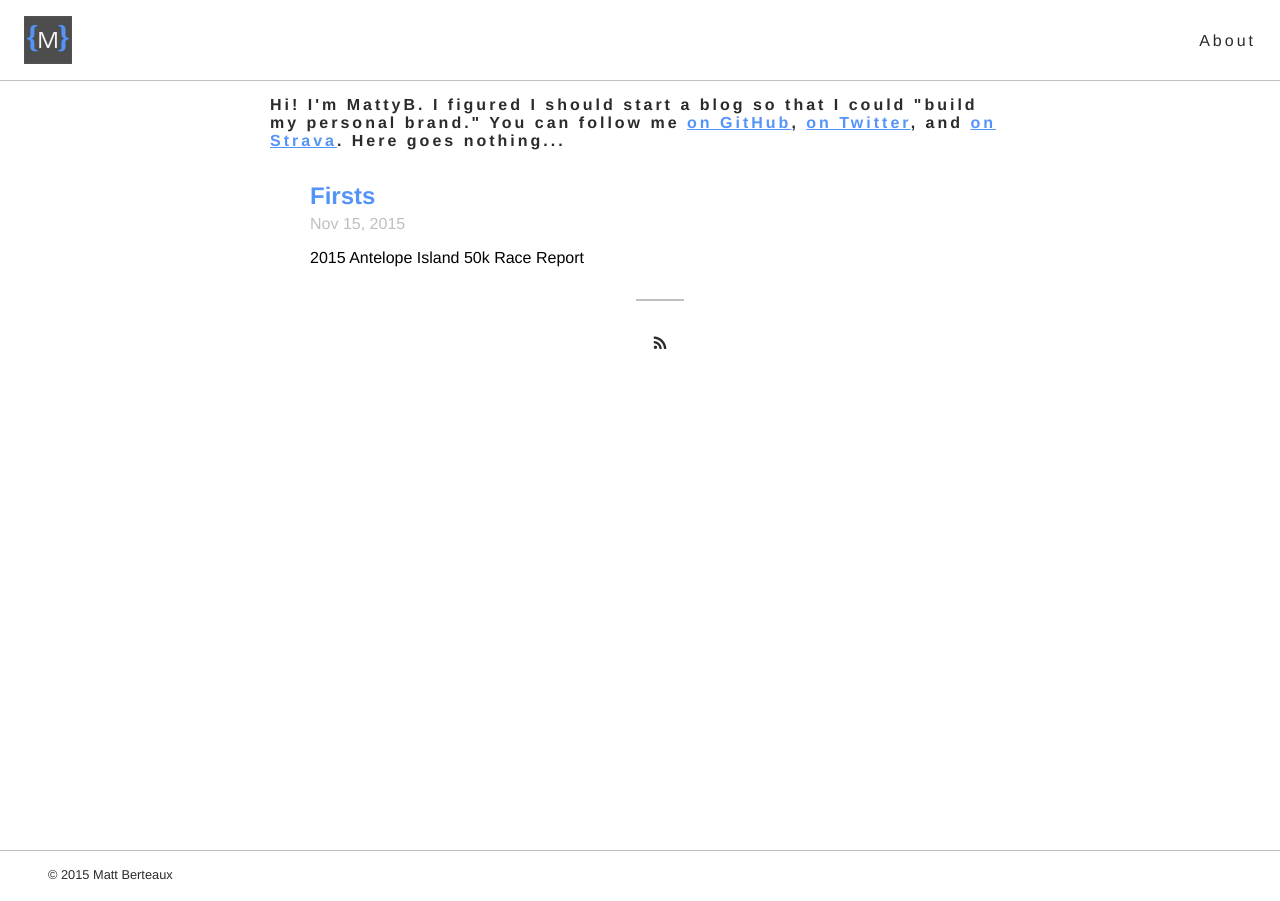
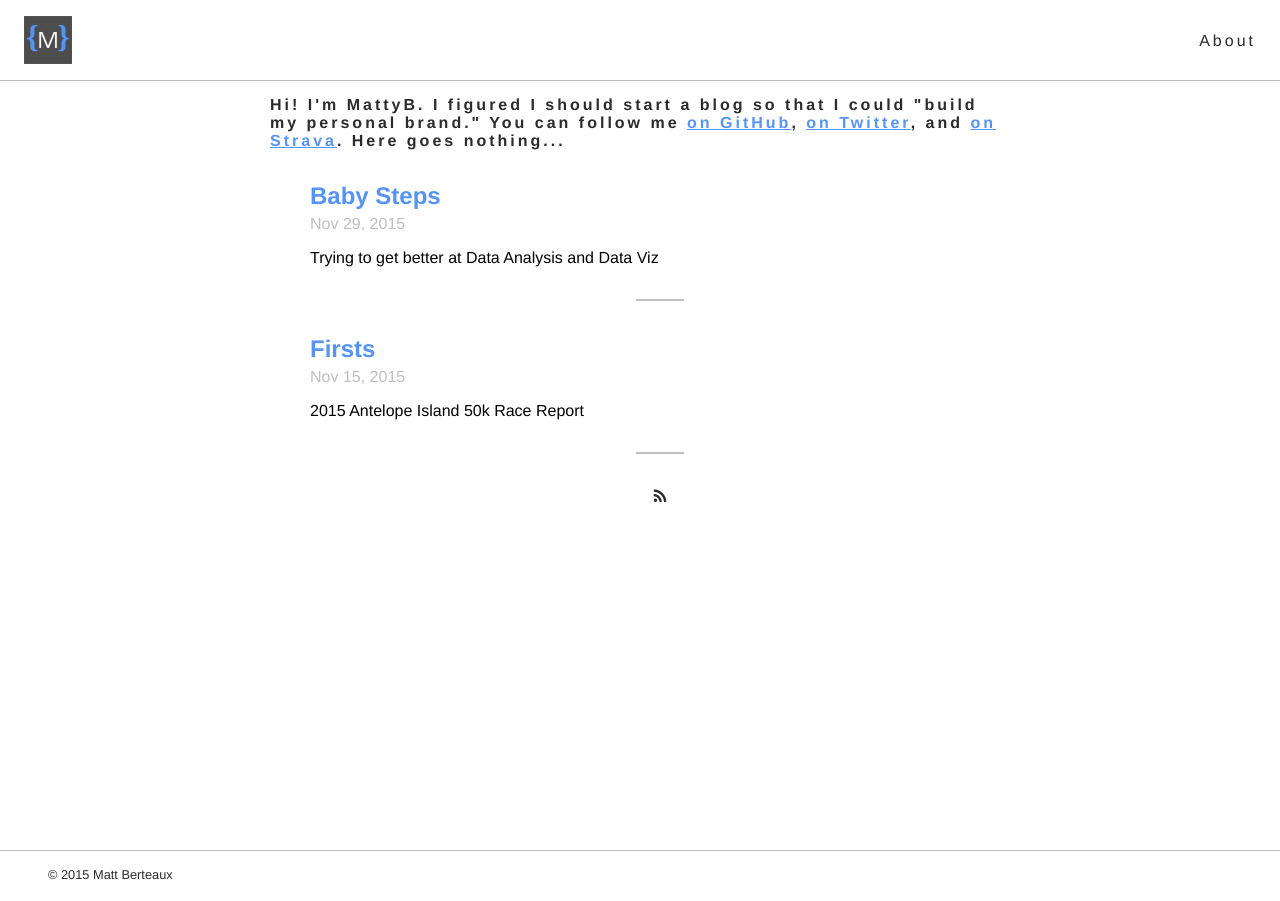
Before and after one commit to mattyb678/mattyb678.github.io, a Jekyll site: the page built from index.html, in a window 1280 px wide. Built offline with Jekyll 4.4.1, drawn with Linux system fonts in a browser that asks for light colours; nearby versions of some CDN libraries; some of the changed lines change nothing that is shown.

Commit message:
Added another post and a twitter plugin and some styles

```diff
--- /dev/null
+++ b/_plugins/lazy_tweet_embedding.rb
@@ -0,0 +1,46 @@
+require "open-uri"
+require "json"
+
+# convert tweet url to embedding html
+def embedding_tweet(content)
+  embedded_content = content
+  content.scan(/(https?:\/\/twitter\.com\/[a-zA-Z0-9_]+\/status\/([0-9]+)\/?)/).each do |url, id|
+    tweet_json = open("https://api.twitter.com/1/statuses/oembed.json?id=#{id}").read
+    tweet_html = JSON.parse(tweet_json, { :symbolize_names => true })[:html]
+    embedded_content = embedded_content.gsub(/#{url}/, tweet_html)
+  end
+  embedded_content
+end
+
+module Jekyll
+
+  # for markdown, extend oroginal parser's convert method
+  module Converters
+    class Markdown < Converter
+      alias_method :parser_converter, :convert
+
+      def convert(content)
+        parser_converter(embedding_tweet(content))
+      end
+    end
+  end
+
+  # for html, extend converter as a plugin
+  class EmbeddingTweetIntoHTML < Converter
+    safe true
+    priority :low
+
+    def matches(ext)
+      ext =~ /^\.html$/i
+    end
+
+    def output_ext(ext)
+      ".html"
+    end
+
+    def convert(content)
+      embedding_tweet(content)
+    end
+  end
+
+end
--- /dev/null
+++ b/_posts/2015-11-29-baby-steps.md
@@ -0,0 +1,42 @@
+---
+layout: post
+title: "Baby Steps"
+subtitle: "Trying to get better at Data Analysis and Data Viz"
+date: 2015-11-29
+tags: career python data-analysis
+comments: true
+---
+
+### What about Bob?
+
+In the programing world, there are so many interesting topics that I'd like to study, it can be hard to know what to focus on learning. When you are able to pick a focus, it can then be hard to know where to start or to not get frustrated at being a complete n00b at the beginning.
+
+When I was first starting to run, I felt like I'd never be able to run farther than a couple hundred feet at a time. Luckily, there is a great program called Couch to 5k. The way this program works is that it starts out easy and each workout is only slightly more difficult than the previous.
+
+We've all heard the proverbs about the journey of 1000 miles starting with a single step or eating an elephant one bite at a time. My favorite example of this sentiment was the scene from the movie "What about Bob?" where Richard Dreyfuss teaches Bill Murray to take baby steps, out of the office and onto the elevator.
+
+<iframe src="//giphy.com/embed/zrQXvLOHEYnTi" width="480" height="382" frameBorder="0" class="giphy-embed" allowFullScreen></iframe>
+
+Because there isn't a C25k program for each career or programming track out there, I'm having to try and map out a course of action myself. Without much sense of direction, I've been frustrated and have not felt like I'm making much progress in my career. Feeling stagnant is one of the worst feelings.
+
+The remainder of this post is a summary of the baby steps I've taken and the ones I'm planning to take.
+
+### Gotta know where you're going
+
+My first baby step has been trying to decide what I want to focus on. There are so many areas, languages, and frameworks that interest me. But, for the moment, I've decide that I want to get better at data analysis, data visualization, and machine learning. These are still a vast learning space, and as I go forward a baby step might be further narrowing my focus.
+
+### What I've done
+
+Once I decided what I wanted to focus on, I started looking for resources that would help me. The next baby step I took was attending a local [d3.js meetup](http://www.meetup.com/Utah-d3-js/). This was a great way to start learning more about data visualization and one of the big tools in the data viz space.
+
+Next, I found a [machine learning specialization](https://www.coursera.org/specializations/machine-learning) on Coursera. I just [finished](https://www.coursera.org/account/accomplishments/certificate/HZYJCJBKZ7QA) the intro course of the specialization and will be starting the next course this week.
+
+### Next steps
+
+It seems that python is one of the popular language choices for data analysis and machine learning, because of this, I want to get more practice with it. I found a [dataset](https://datahub.io/dataset/spain-football-match-data-la-liga-primera-segunda) that has stats from the Spanish soccer league. My desire is to use python to examine and play with this dataset and get some familiarity with the data analysis tools that python has. I will have a post about my experiences with this.
+
+After I've explored the dataset, I want to get some more d3.js experience and create some data visualizations for the soccer dataset. I plan to try out a d3 framework called [koto.js](http://kotojs.org/) that I learned about at the d3 meetup last month. I will also hopefully have a post about my experiences with koto.js.
+
+### Just need to execute
+
+Now, I have a game plan in place. I hope by having a course mapped out for myself, that I will be more focused and able to not get distracted or frustrated. We'll see what happens.
--- a/_sass/_layout.scss
+++ b/_sass/_layout.scss
@@ -95,3 +95,14 @@ $content-padding: 30px;
     max-width: 100vw;
   }
 }
+
+.twitter-tweet {
+  margin-left: auto;
+  margin-right: auto;
+}
+
+.giphy-embed {
+  margin-left: auto;
+  margin-right: auto;
+  display: block;
+}
```
Lines whose indentation alone changed are shown as unchanged.
